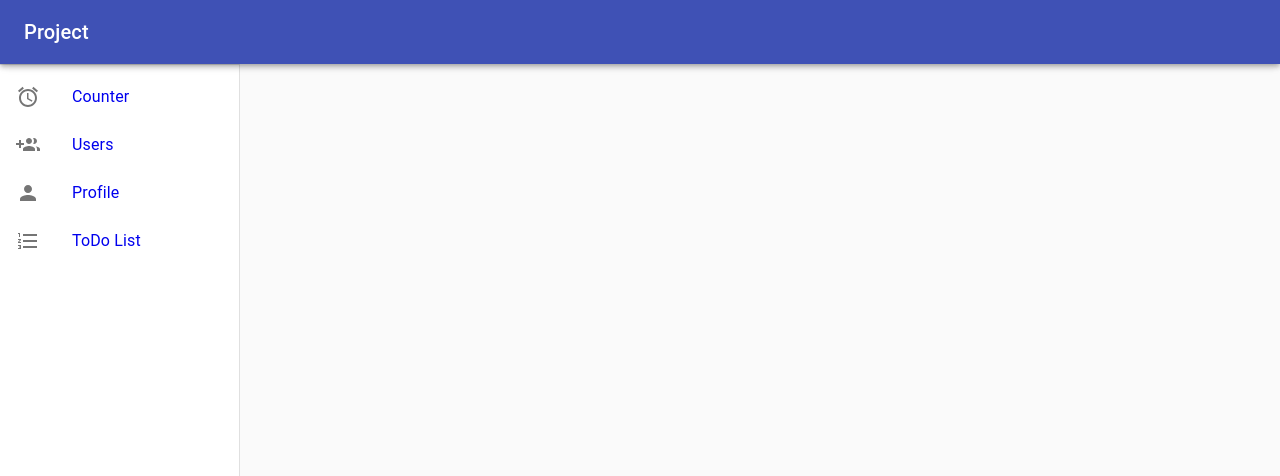
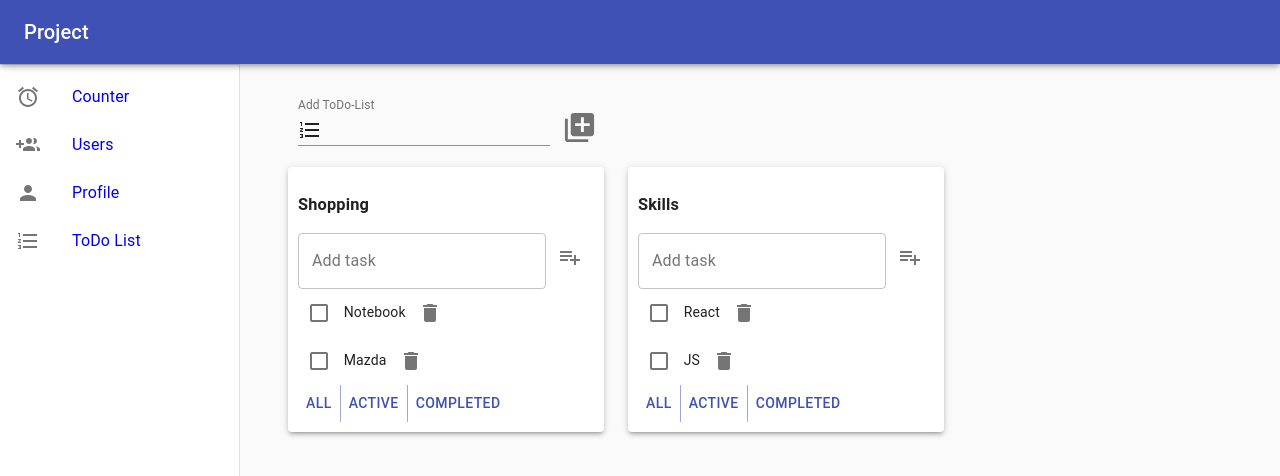
Before and after one commit to DemaJS/pet-project, a React (Create React App) app: page /todo in a window 1280 px wide. Shown: the top 476 px of the page. Built offline with nearby package versions, Linux system fonts and the light colour scheme.

Commit message:
add todo

```diff
--- a/src/App.tsx
+++ b/src/App.tsx
@@ -16,6 +16,7 @@ import PersonIcon from '@material-ui/icons/Person';
 import FormatListNumberedIcon from '@material-ui/icons/FormatListNumbered';
 import {NavLink, Route} from 'react-router-dom';
 import {Counter} from "./Components/Counter/Counter";
+import ToDo from "./Components/ToDo/ToDo";
 
 const drawerWidth = 240;
 
@@ -104,6 +105,7 @@ export default function App() {
             <main className={classes.content}>
                 <Toolbar/>
                 <Route path="/counter" render={() => <Counter/>}/>
+                <Route path="/todo" render={() => <ToDo/>}/>
             </main>
         </div>
     );
--- a/src/Components/Counter/Display.tsx
+++ b/src/Components/Counter/Display.tsx
@@ -53,7 +53,7 @@ export function Display(props: propsType) {
     }
 
     return (
-        <Card className={classes.root}>
+        <Card className={classes.root} >
             <CardActionArea>
                 <CardContent>
                     <Typography variant='h3'>
--- /dev/null
+++ b/src/Components/ToDo/Editable-Span.tsx
@@ -0,0 +1,30 @@
+import React, {ChangeEvent, useState} from 'react'
+
+type propsType = {
+    value:string
+    changeTaskName:(taskName:string) => void
+}
+
+export const EditableSpan = (props:propsType) => {
+    const [editMode, setEditMode] = useState(true)
+    const [title, setTitle] = useState('')
+
+    const onChangeHandler = (e:ChangeEvent<HTMLInputElement>) => {
+        setTitle(e.currentTarget.value)
+    }
+    const onBlueHandler = () => {
+        props.changeTaskName(title)
+        setEditMode(true)
+    }
+
+    return (
+        <>
+            {
+                editMode
+                    ? <span onClick={() => setEditMode(false)}>{props.value}</span>
+                    : <input value = {title} onChange={onChangeHandler} onBlur={onBlueHandler} />
+            }
+
+        </>
+    )
+}
--- /dev/null
+++ b/src/Components/ToDo/Multi-Input.tsx
@@ -0,0 +1,46 @@
+import React, {ChangeEvent, useState} from "react";
+import {IconButton, InputAdornment, TextField} from "@material-ui/core";
+import FormatListNumberedIcon from '@material-ui/icons/FormatListNumbered';
+import LibraryAddIcon from '@material-ui/icons/LibraryAdd';
+
+
+type propsType = {
+    addToDo: (title: string) => void
+}
+
+
+
+export const MultiInput = (props:propsType) => {
+
+    const [toDo, setToDo] = useState('')
+
+    const addToDo = () => {
+        props.addToDo(toDo)
+        setToDo('')
+    }
+    const onChangeToDo = (e: ChangeEvent<HTMLInputElement>) => {
+        setToDo(e.currentTarget.value)
+
+    }
+
+    return (
+      <div style={{margin:'10px'}}>
+          <TextField
+              onChange={onChangeToDo}
+              value={toDo}
+              label="Add ToDo-List"
+              InputProps={{
+                  startAdornment: (
+                      <InputAdornment position="start">
+                          <FormatListNumberedIcon />
+                      </InputAdornment>
+                  ),
+              }}
+          />
+          <IconButton aria-label="delete" onClick={addToDo}>
+              <LibraryAddIcon fontSize="large"/>
+          </IconButton>
+
+      </div>
+    )
+}
--- /dev/null
+++ b/src/Components/ToDo/ToDo-List.tsx
@@ -0,0 +1,90 @@
+import React, {ChangeEvent, useState} from "react";
+import {filterType, taskType} from "./ToDo";
+import {Button, ButtonGroup, Checkbox, IconButton, Paper, TextField} from "@material-ui/core";
+import PlaylistAddIcon from '@material-ui/icons/PlaylistAdd';
+import {Delete} from "@material-ui/icons";
+import {EditableSpan} from "./Editable-Span";
+
+type propsType = {
+    tasks: Array<taskType>
+    title: string
+    id: string
+    addTask: (todoID: string, taskName: string) => void
+    deleteTask: (todoID: string, taskID: string) => void
+    filterTask: (todoID: string, filter: filterType) => void
+    changeCheckBox: (todoID: string, taskID: string, isDone: boolean) => void
+    changeTaskName: (todoID: string, taskID: string, taskName: string) => void
+}
+
+const ToDoList = (props: propsType) => {
+
+    const [taskName, setTaskName] = useState('')
+    const [error, setError] = useState('')
+
+    const onAddTask = () => {
+        if (taskName.trim() !== '') {
+            props.addTask(props.id, taskName)
+            setTaskName('')
+            setError('')
+        } else setError('Incorrect entry.')
+    }
+    const taskOnChange = (e: ChangeEvent<HTMLInputElement>) => {
+        setTaskName(e.currentTarget.value)
+    }
+
+    return (
+        <Paper style={{padding:'10px'}} elevation={3}>
+
+            <h3>{props.title}</h3>
+
+            <TextField
+                error={!!error}
+                label="Add task"
+                variant="outlined"
+                onChange={taskOnChange}
+                value={taskName}
+                helperText={error}
+            />
+
+            <IconButton aria-label="delete" onClick={onAddTask}>
+                <PlaylistAddIcon/>
+            </IconButton>
+
+            {
+                props.tasks.map(el => {
+
+                    let onChangeHandler = (e: React.ChangeEvent<HTMLInputElement>) => {
+                        props.changeCheckBox(props.id, el.id, e.currentTarget.checked)
+                    }
+                    const onchangeTaskName = (taskName: string) => {
+                        props.changeTaskName(props.id, el.id, taskName)
+                    }
+
+                    return (
+                        <div>
+                            <Checkbox
+                                checked={el.isDone}
+                                onChange={onChangeHandler}
+                                inputProps={{'aria-label': 'primary checkbox'}}
+                            />
+                            {' '}
+                            <EditableSpan value={el.title} changeTaskName={onchangeTaskName}/>
+                            <IconButton aria-label="delete" onClick={() => props.deleteTask(props.id, el.id)}>
+                                <Delete/>
+                            </IconButton>
+                        </div>
+                    )
+                })
+            }
+            <div>
+                <ButtonGroup variant="text" color="primary" aria-label="text primary button group">
+                    <Button onClick={() => props.filterTask(props.id, 'all')}>All</Button>
+                    <Button onClick={() => props.filterTask(props.id, 'active')}>Active</Button>
+                    <Button onClick={() => props.filterTask(props.id, 'completed')}>Completed</Button>
+                </ButtonGroup>
+            </div>
+        </Paper>
+    )
+}
+
+export default ToDoList
--- /dev/null
+++ b/src/Components/ToDo/ToDo.tsx
@@ -0,0 +1,123 @@
+import React, {useState} from 'react'
+import {v1} from "uuid";
+import {MultiInput} from "./Multi-Input";
+import ToDoList from "./ToDo-List";
+import {Container, Grid} from "@material-ui/core";
+
+export type todoListsType = {
+    id: string
+    title: string
+    filter: string
+}
+
+export type taskType = {
+    id: string
+    title: string
+    isDone: boolean
+}
+export type tasksType = {
+    [key: string]: Array<taskType>
+}
+export type filterType = 'all' | 'active' | 'completed'
+
+function ToDo() {
+
+    const taskID1 = v1()
+    const taskID2 = v1()
+
+    const [todoLists, setTodoLists] = useState<Array<todoListsType>>([
+        {id: taskID1, title: 'Shopping', filter: 'all'},
+        {id: taskID2, title: 'Skills', filter: 'all'},
+    ])
+
+    const [tasks, setTasks] = useState<tasksType>({
+        [taskID1]: [
+            {id: v1(), title: 'Notebook', isDone: false},
+            {id: v1(), title: 'Mazda', isDone: false}
+        ],
+        [taskID2]: [
+            {id: v1(), title: 'React', isDone: false},
+            {id: v1(), title: 'JS', isDone: false}
+        ]
+    })
+
+    const addToDo = (title: string) => {
+        let toDoID = v1()
+        let newToDo = {id: toDoID, title: title, filter: 'all'}
+        setTodoLists([newToDo, ...todoLists])
+        setTasks({...tasks, [toDoID]: []})
+    }
+
+    const addTask = (todoID: string, taskName: string) => {
+        tasks[todoID] = [{id: v1(), title: taskName, isDone: false}, ...tasks[todoID]]
+        setTasks({...tasks})
+    }
+    const deleteTask = (todoID: string, taskID: string) => {
+        const newTasks = tasks[todoID]
+        tasks[todoID] = newTasks.filter(el => el.id !== taskID)
+        setTasks({...tasks})
+    }
+    const filterTask = (todoID: string, filter: filterType) => {
+        let filterTodoLists = todoLists.find(el => el.id === todoID)
+        if (filterTodoLists) {
+            filterTodoLists.filter = filter
+        }
+        setTodoLists([...todoLists])
+    }
+    const changeCheckBox = (todoID: string, taskID: string, isDone: boolean) => {
+        let task = tasks[todoID].find(el => el.id === taskID)
+        if (task) {
+            task.isDone = isDone
+        }
+        setTasks({...tasks})
+    }
+    const changeTaskName = (todoID: string, taskID: string, taskName: string) => {
+        let task = tasks[todoID].find(el => el.id === taskID)
+        if (task) {
+            task.title = taskName
+        }
+        setTasks({...tasks})
+    }
+
+    return (
+        <Container>
+
+            <Grid container>
+                <MultiInput addToDo={addToDo}/>
+            </Grid>
+
+            <Grid container spacing={3}>
+                {
+                    todoLists.map(el => {
+                            let filterTasks = tasks[el.id]
+                            if (el.filter === 'active') {
+                                filterTasks = tasks[el.id].filter(t => !t.isDone)
+                            }
+                            if (el.filter === 'completed') {
+                                filterTasks = tasks[el.id].filter(t => t.isDone)
+                            }
+
+                            return (
+                                <Grid item>
+                                    <ToDoList
+                                        key={el.id}
+                                        tasks={filterTasks}
+                                        title={el.title}
+                                        id={el.id}
+                                        addTask={addTask}
+                                        deleteTask={deleteTask}
+                                        filterTask={filterTask}
+                                        changeCheckBox={changeCheckBox}
+                                        changeTaskName={changeTaskName}
+                                    />
+                                </Grid>
+                            )
+                        }
+                    )
+                }
+            </Grid>
+        </Container>
+    )
+}
+
+export default ToDo
```
